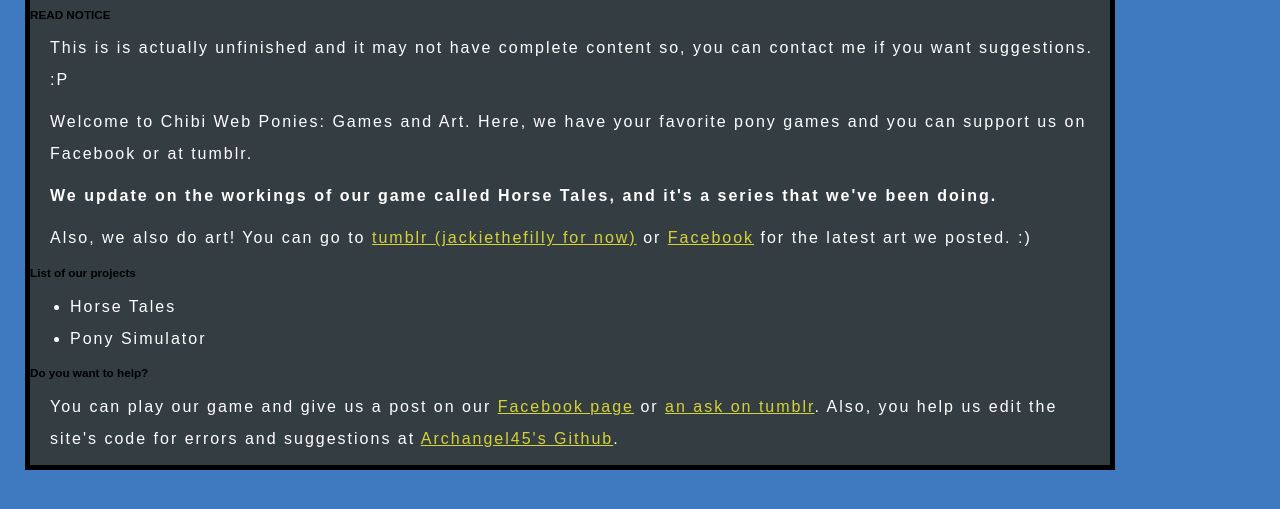
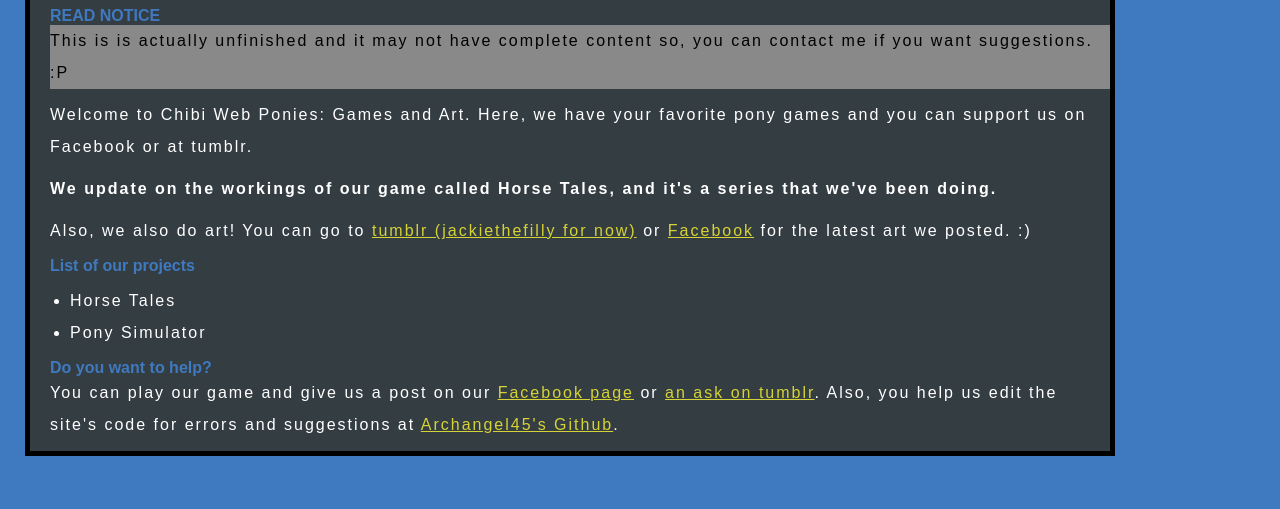
Before and after one commit to Archangel45/chibi-web-ponies, a plain HTML site: page index.html in a window 1280 px wide. Shown: the part 167-676 px from the top of the page. Drawn offline with Linux system fonts and the light colour scheme; a web font is replaced by a local one.

Commit message:
Added Rulesets and Selectors
I added some because of the notice I inserted.

```diff
--- a/styles/style.css
+++ b/styles/style.css
@@ -36,17 +36,18 @@ img {
 	display: block;
 }
 
-h2 {
+h2, h3 {
 	color: #3F79BF;
 	margin: 0 auto auto 20px;
-
+	font-size: 16px;
 }
 
 a {
 	color: #D6D337;
 }
 
-button {
-	margin: 0 auto;
-	display: block;
+#notice-warning {
+	background-color: #898989;
+	color: black;
+	padding: auto;
 }
```
